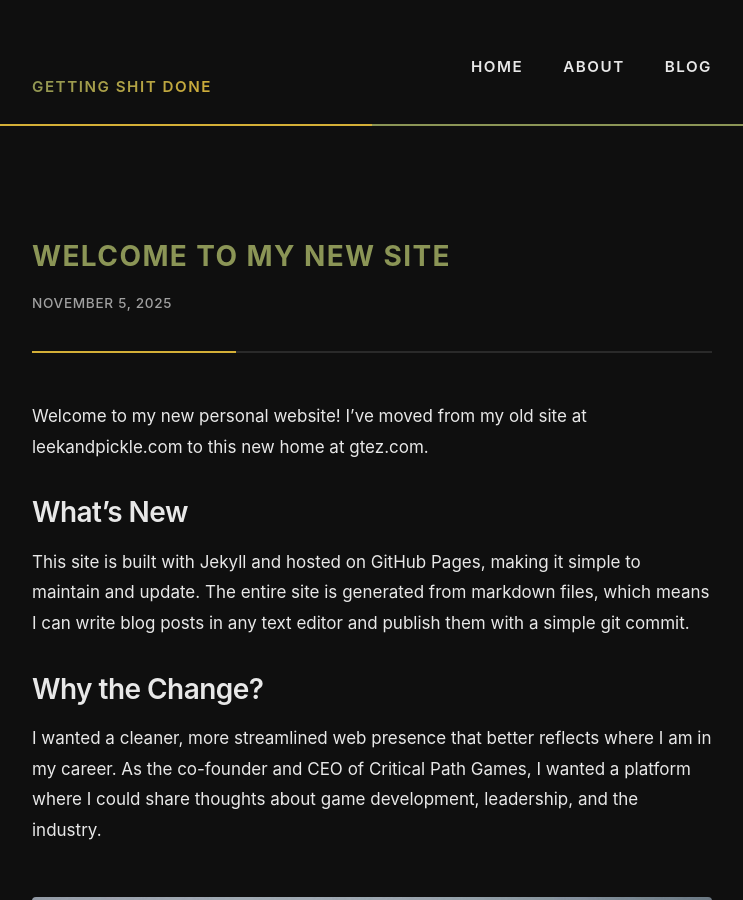
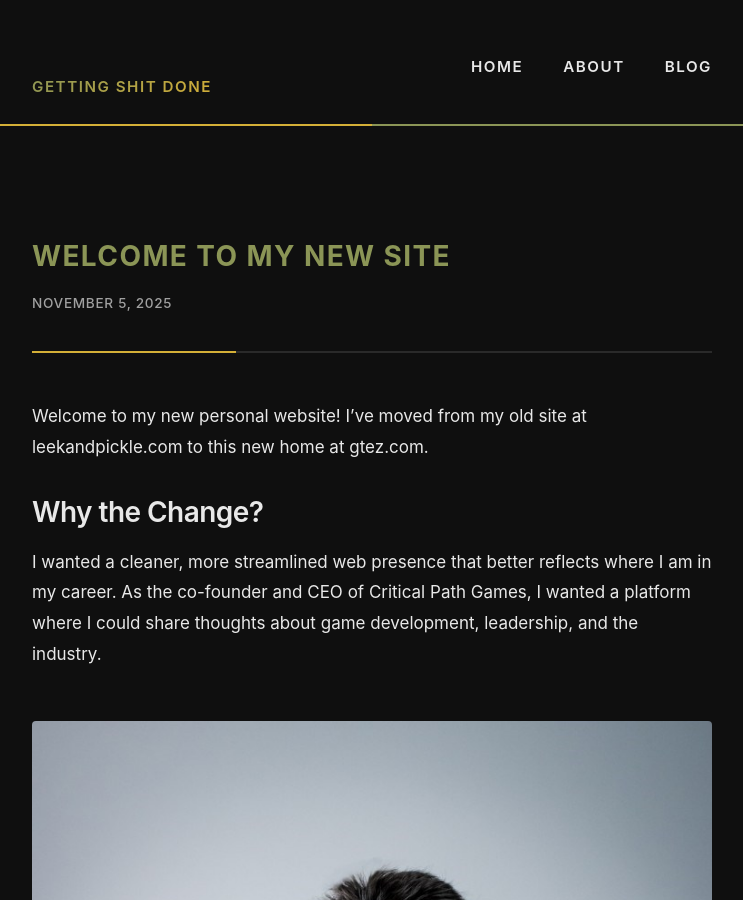
Before and after one commit to GTez/gtez.github.io, a Jekyll site: the page built from _posts/2025-11-05-welcome-to-my-new-site.md, in a window 1280 px wide and 900 px high. Shown: the whole window, without its empty margins (268-1011 px from the left). Built offline with Jekyll 4.4.1, drawn with Linux system fonts in a browser that asks for light colours.

Commit message:
Update welcome post to remove 'What's New' section
Removed the 'What's New' section from the welcome post.

```diff
--- a/_posts/2025-11-05-welcome-to-my-new-site.md
+++ b/_posts/2025-11-05-welcome-to-my-new-site.md
@@ -5,10 +5,6 @@ date: 2025-11-05
 ---
 
 Welcome to my new personal website! I've moved from my old site at leekandpickle.com to this new home at gtez.com.
-
-## What's New
-
-This site is built with Jekyll and hosted on GitHub Pages, making it simple to maintain and update. The entire site is generated from markdown files, which means I can write blog posts in any text editor and publish them with a simple git commit.
 
 ## Why the Change?
 
```
